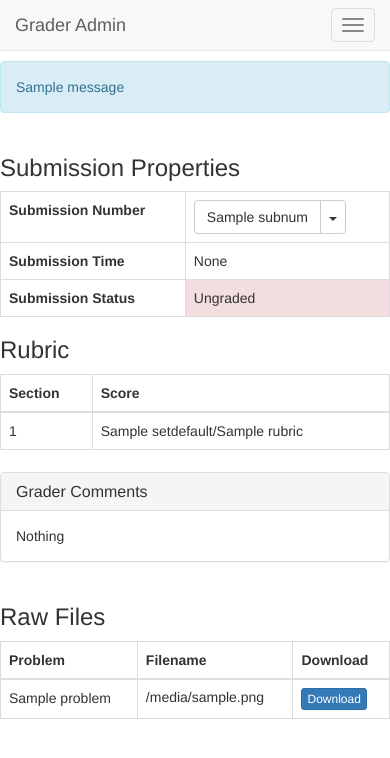
After one commit to hmcmooc/HMC-Grader, a Python web app: template app/templates/grutor/gradesubmission.html in a window 390 px wide; the page is wider, and only the part inside the window is pictured. The commit adds this page. Shown: the top 758 px of that part. Run offline with Jinja, Linux system fonts and the light colour scheme; the template is opened without the code that fills it: most values are stand-ins (such as "Sample title", 1, 10 or a date in 2020); one stand-in notice (Sample message) is shown; some libraries are stand-ins or nearby versions.

Commit message:
Basic assignment view page. Added grutor folder

```diff
--- a/app/__init__.py
+++ b/app/__init__.py
@@ -5,6 +5,7 @@ from flask import Flask
 from flask.ext.login import LoginManager, current_user
 from flask.ext.mongoengine import MongoEngine
 from flask.ext.bootstrap import Bootstrap
+from flask.ext.markdown import Markdown
 
 app = Flask(__name__)
 
@@ -22,6 +23,9 @@ loginManager.login_view = 'login' #Set the default view for logging in
 #Initialize the database connection
 db = MongoEngine(app)
 
+#Initialize the markdown engine
+Markdown(app)
+
 @app.before_request
 def beforeRequest():
   g.user = current_user
--- /dev/null
+++ b/app/templates/grutor/gradesubmission.html
@@ -0,0 +1,147 @@
+{% extends "base-layout.html" %}
+
+{% block title %}
+Assignments for {{course.name}}
+{% endblock %}
+
+{% block content %}
+<div class="row">
+  <div class="col-sm-2">
+  </div>
+  <div class="col-sm-8">
+    {% with messages = get_flashed_messages() %}
+    {% if messages %}
+    {% for message in messages %}
+    <div class="alert alert-info">{{message}}</div>
+    {% endfor %}
+    {% endif %}
+    {% endwith %}
+  </div>
+  <div class="col-sm-2">
+  </div>
+</div>
+<div class="row">
+  <div class="col-sm-2">
+  </div>
+  <div class="col-sm-4">
+    <h3>Submission Properties</h3>
+    <table class="table table-bordered">
+      <tr>
+        <th>Submission Number</th>
+        <td>
+          <div class="btn-group">
+            <button type="button" class="btn btn-default">{{subnum}}</button>
+            <button type="button" class="btn btn-default dropdown-toggle" data-toggle="dropdown">
+              <span class="caret"></span>
+              <span class="sr-only">Toggle Dropdown</span>
+            </button>
+            <ul class="dropdown-menu" role="menu">
+              {% for i in range(1,problem.getSubmissionNumber(g.user)+1) %}
+              <li><a href="{{url_for('viewProblem', cid=course.id, aid=assignment.id, pid=problem.id, subnum=i)}}">{{i}}</a></li>
+              {% endfor %}
+            </ul>
+          </div>
+        </td>
+      </tr>
+      <tr>
+        <th>Submission Time</th>
+        <td>None</td>
+      </tr>
+      <tr>
+        <th>Submission Status</th>
+        <td class="danger">Ungraded</td>
+      </tr>
+    </table>
+  </div>
+  <div class="col-sm-4">
+    <h3>Rubric</h3>
+    <table class="table table-bordered">
+      <thead>
+        <tr>
+          <th>Section</th>
+          <th>Score</th>
+        </tr>
+      </thead>
+      <tbody>
+        {% for p in problem.rubric|dictsort %}
+        <tr>
+          <td>{{p[0]}}</td>
+          <td>{{problem.getSubmission(g.user, subnum).grade.scores.setdefault(p[0], '0.0')}}/{{p[1]}}</td>
+        </tr>
+        {% endfor %}
+      </tbody>
+    </table>
+  </div>
+  <div class="col-sm-2">
+  </div>
+</div>
+
+
+<div class="row">
+  <div class="col-sm-2">
+  </div>
+  <div class="col-sm-8">
+    <div class="panel panel-default" id="panelcomments">
+    <div class="panel-heading">
+      <h4 class="panel-title">
+        <a data-toggle="collapse" data-target="#collapseComments" href="#collapseComments" class="collapsed">
+          Grader Comments
+        </a>
+      </h4>
+    </div>
+    <div id="collapseComments" class="panel-collapse collapse in">
+      <div class="panel-body">
+        Nothing
+      </div>
+    </div>
+  </div>
+  </div>
+  <div class="col-sm-2">
+  </div>
+</div>
+
+
+<div class="row">
+  <div class="col-sm-2">
+  </div>
+  <div class="col-sm-8">
+    <h3>Raw Files</h3>
+    <table class="table table-bordered">
+      <thead>
+        <tr>
+          <th>Problem</th>
+          <th>Filename</th>
+          <th>Download</th>
+        </tr>
+      </thead>
+      <tbody>
+        {% for p in assignment.problems|sort(attribute="name") %}
+          {% if p == problem %}
+          <tr class="success">
+            <td rowspan="{{p.getSubmission(g.user, subnum).getFiles()|length+1}}">{{p.name}}</td>
+          </tr>
+            {% for f in p.getSubmission(g.user, subnum).getFiles()|sort %}
+            <tr>
+              <td>{{f}}</td>
+              <td><a href="{{url_for('downloadFiles', cid=course.id, aid=assignment.id, pid=problem.id, subnum=subnum, filename=f)}}" class="btn btn-primary btn-xs">Download</a></td>
+            </tr>
+            {% endfor %}
+          {% else %}
+          <tr>
+            <td rowspan="{{p.getLatestSubmission(g.user).getFiles()|length+1}}">{{p.name}}</td>
+          </tr>
+            {% for f in p.getLatestSubmission(g.user).getFiles()|sort %}
+            <tr>
+              <td>{{f}}</td>
+              <td><a href="{{url_for('downloadFiles', cid=course.id, aid=assignment.id, pid=p.id, subnum=0, filename=f)}}" class="btn btn-primary btn-xs">Download</a></td>
+            </tr>
+            {% endfor %}
+          {% endif %}
+        {% endfor %}
+      </tbody>
+    </table>
+  </div>
+  <div class="col-sm-2">
+  </div>
+</div>
+{% endblock %}
--- a/config.py
+++ b/config.py
@@ -9,3 +9,5 @@ MONGODB_SETTINGS = {'DB': 'submissionsite'}
 DATABASE_QUERY_TIMEOUT = 0.5
 
 GROODY_HOME="/home/plenk/GroodyGrader"
+
+MARKABLE_FILES = ['.py','.rkt', '.java', '.txt', '.pl']
```
Also changed, not shown: app/models.py (+21 -3 lines), app/students.py (+38 -2 lines), app/templates/student/assignments.html (+3 -10 lines), app/templates/student/viewsubmission.html (added, +147 -0 lines).
